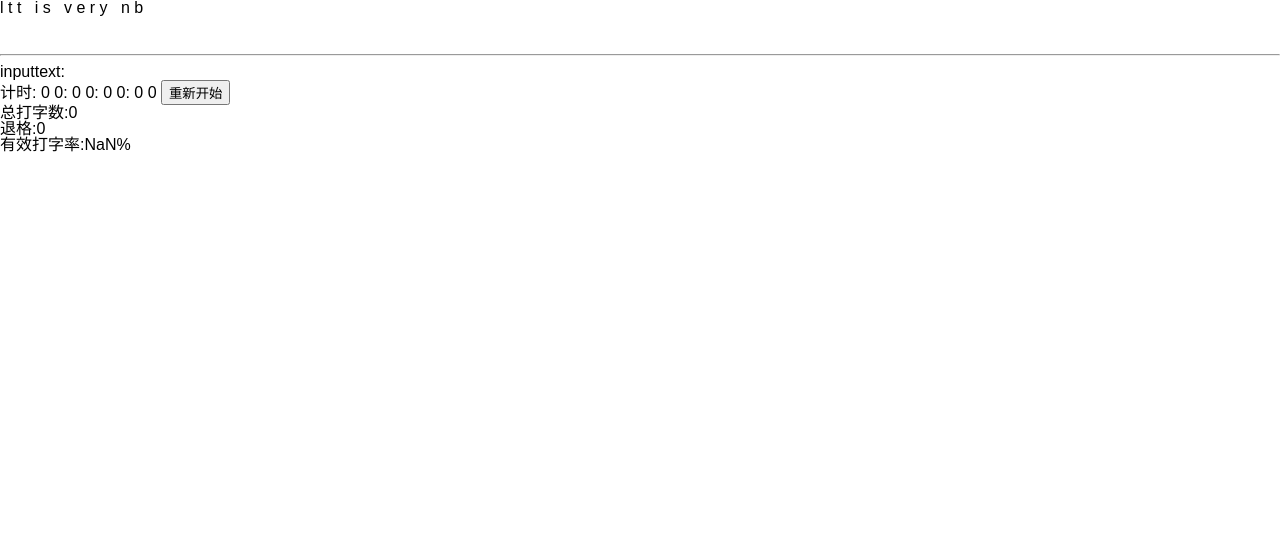
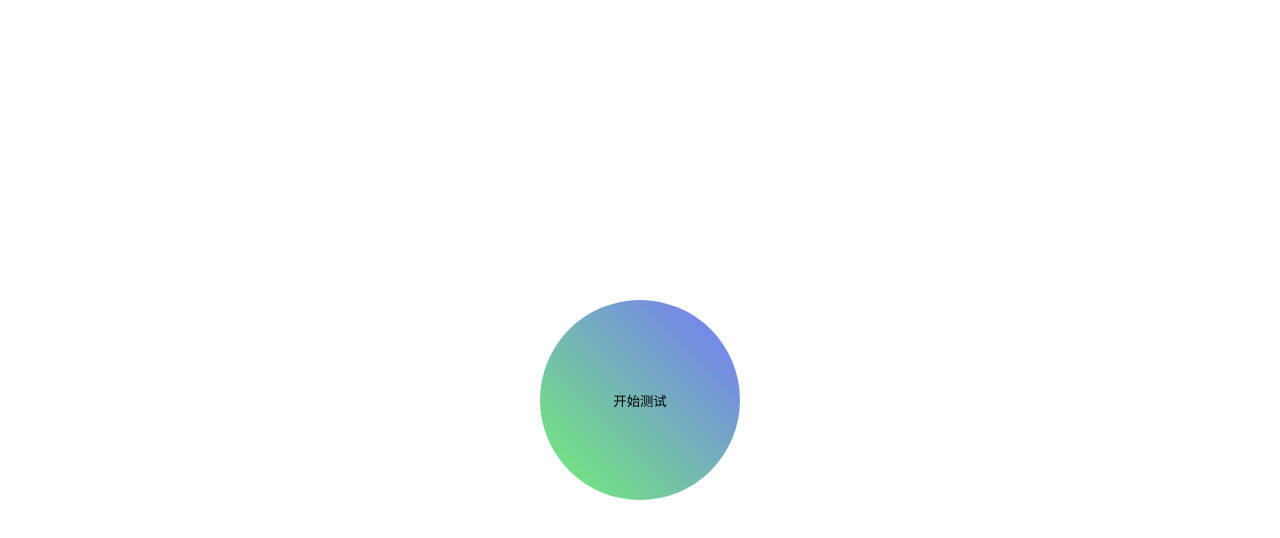
Before and after one commit to XXYiFei/onlinetyping, a Vue app in the folder onlinetype/: page / in a window 1280 px wide. Shown: the top 538 px of the page. Built offline with nearby package versions, Linux system fonts and the light colour scheme.

Commit message:
CSS动画
进入打字界面的动画

```diff
--- a/onlinetype/src/App.vue
+++ b/onlinetype/src/App.vue
@@ -1,16 +1,16 @@
 <template>
   <div id="app">
-    <v-typing></v-typing>
-    <router-view/>
+    <v-welcome></v-welcome>
+
   </div>
 </template>
 
 <script>
-import Typing from './components/Typing/Typing'
+import welcome from './components/Welcome/Welcome.vue'
 
 export default {
   components:{
-    'v-typing':Typing
+    'v-welcome':welcome
   }
 }
 </script>
--- a/onlinetype/src/components/Typing/Typing.vue
+++ b/onlinetype/src/components/Typing/Typing.vue
@@ -1,11 +1,12 @@
 <template>
-  <div id="typing" style="text-align: 35px;">
+  <transition name="cometyping">
+    <div class="typing" v-show="typingshow">
+      <div id="typing-input" style="text-align: 35px;">
         <div v-if="text">
           <span
             v-for="(value,index) in text"
             :key="index"
             :class="{rightcolor:wordcompare(index)==2,wrongcolor:wordcompare(index)==1}"
-
           >
             {{text[index]}}
             <span v-if="text[index]==' '">&nbsp;</span>
@@ -40,6 +41,8 @@
         <div>退格:{{delettimes}}</div>
         <div>有效打字率:{{rightpercent}}%</div>
       </div>
+    </div>
+  </transition>
 </template>
 
 <script>
@@ -62,15 +65,16 @@ export default {
       "nowinterval",
       "delettimes",
       "totalwords",
-      "rightpercent"
+      "rightpercent",
+      "typingshow"
     ]),
-    inputtext:{
-      get(){
-        return this.$store.getters.inputtext
+    inputtext: {
+      get() {
+        return this.$store.getters.inputtext;
       },
-      set(v){
+      set(v) {
         // 使用vuex中的mutations中定义好的方法来双向绑定
-          this.$store.commit('SET_INPUTTEXT', v)
+        this.$store.commit("SET_INPUTTEXT", v);
       }
     }
   },
@@ -79,9 +83,7 @@ export default {
     wordcompare(index) {
       //比较文本与输入的内容
       if (this.inputtext[index] !== undefined) {
-        if (
-          this.inputtext[index] != this.text[index]
-        ) {
+        if (this.inputtext[index] != this.text[index]) {
           return 1; //错误显示红色
         } else {
           return 2; //正确显示绿色
@@ -89,11 +91,39 @@ export default {
       }
     }
   }
-}
-
+};
 </script>
 
 <style lang="less" scoped>
+.typing {
+  position: fixed;
+  top: 50%;
+  left: 50%;
+  margin: -250px 0 0 -250px;
+  background-color: rgb(227, 227, 236);
+  height: 500px;
+  width: 500px;
+  border-radius: 20px;
+  z-index: 666;
+}
+#typing-input{
+  margin: auto;
+  height: 400px;
+  width: 400px;
+  margin-top: 50px;
+}
+.cometyping-enter {
+  opacity: 0;
+  border-radius: 250px;
+}
+.cometyping-enter-active{
+  transition: all 2s ease;
+  top: 50%;
+  left: 50%;
+  margin: -250px 0 0 -250px;
+  height: 500px;
+  width: 500px;
+}
 .rightcolor {
   background-color: green;
   color: white;
@@ -103,4 +133,7 @@ export default {
   background-color: red;
   color: white;
 }
+#inputtext {
+  border: black solid 1px;
+}
 </style>
--- /dev/null
+++ b/onlinetype/src/components/Welcome/Welcome.vue
@@ -0,0 +1,37 @@
+<template>
+    <div>
+        <button class="start" @click="showtyping">开始测试</button>
+        <v-typing></v-typing>
+    </div>
+
+
+</template>
+
+<script>
+import typing from '../Typing/Typing'
+
+export default {
+    methods:{
+        showtyping(){
+            this.$store.dispatch('showtyping');
+        }
+    },
+    components:{
+        'v-typing':typing
+    }
+}
+</script>
+
+<style lang="less" scoped>
+.start{
+    position: absolute;
+    width: 200px;
+    height: 200px;
+    top: 50%;
+    left: 50%;
+    margin: -100px 0 0 -100px;
+    background-image: linear-gradient(to bottom left, rgb(118, 118, 252), rgb(114, 241, 114));
+    border-radius: 100px;
+    border: 0px;
+}
+</style>
--- a/onlinetype/src/router/index.js
+++ b/onlinetype/src/router/index.js
@@ -7,5 +7,6 @@ Vue.use(Router)
 export default new Router({
   routes: [
 
-  ]
+  ],
+  mode:'history'
 })
--- a/onlinetype/src/store/modules/typing.js
+++ b/onlinetype/src/store/modules/typing.js
@@ -1,7 +1,7 @@
 import types from '../types.js'
 
 const state = {
-    text: 'ltt is very nb',  //打字文本
+    text: '夏老板太强了',  //打字文本
     inputtext:'',
     hourx: 0,     //时
     minutesx: 0,  //分
@@ -10,6 +10,7 @@ const state = {
     nowinterval: 0,  //保存当前interval
     delettimes: 0,  //退格次数
     totalwords: 0,   //总打字数
+    typingshow:false
 }
 
 const getters = {
@@ -40,6 +41,9 @@ const getters = {
     totalwords(state) {
         return state.totalwords;
     },
+    typingshow(state) {
+        return state.typingshow;
+    },
     rightpercent(state) {
         return (((state.totalwords - state.delettimes) / state.totalwords) * 100).toFixed(2)
     }
@@ -54,6 +58,9 @@ const actions = {
     },
     adddelettimes({ commit, state }) {
         commit(types.ADD_DELETTIMES);
+    },
+    showtyping({commit,state}){
+        commit(types.SHOW_TYPING);
     }
 
 }
@@ -93,6 +100,9 @@ const mutations = {
     [types.ADD_DELETTIMES](state) {  //记录退格次数
         state.delettimes++;
     },
+    [types.SHOW_TYPING](state){
+        state.typingshow=true;
+    },
     SET_INPUTTEXT(state,v){
         state.inputtext=v;
     }
--- a/onlinetype/src/store/types.js
+++ b/onlinetype/src/store/types.js
@@ -1,9 +1,11 @@
 const TIME_START='TIME_START'
 const TIME_CLEAR='TIME_CLEAR'
 const ADD_DELETTIMES='ADD_DELETTIMES'
+const SHOW_TYPING='SHOW_TYPING'
 
 export default {
 	TIME_START,
 	TIME_CLEAR,
-	ADD_DELETTIMES
+	ADD_DELETTIMES,
+	SHOW_TYPING
 }
```
Lines whose indentation alone changed are shown as unchanged.
